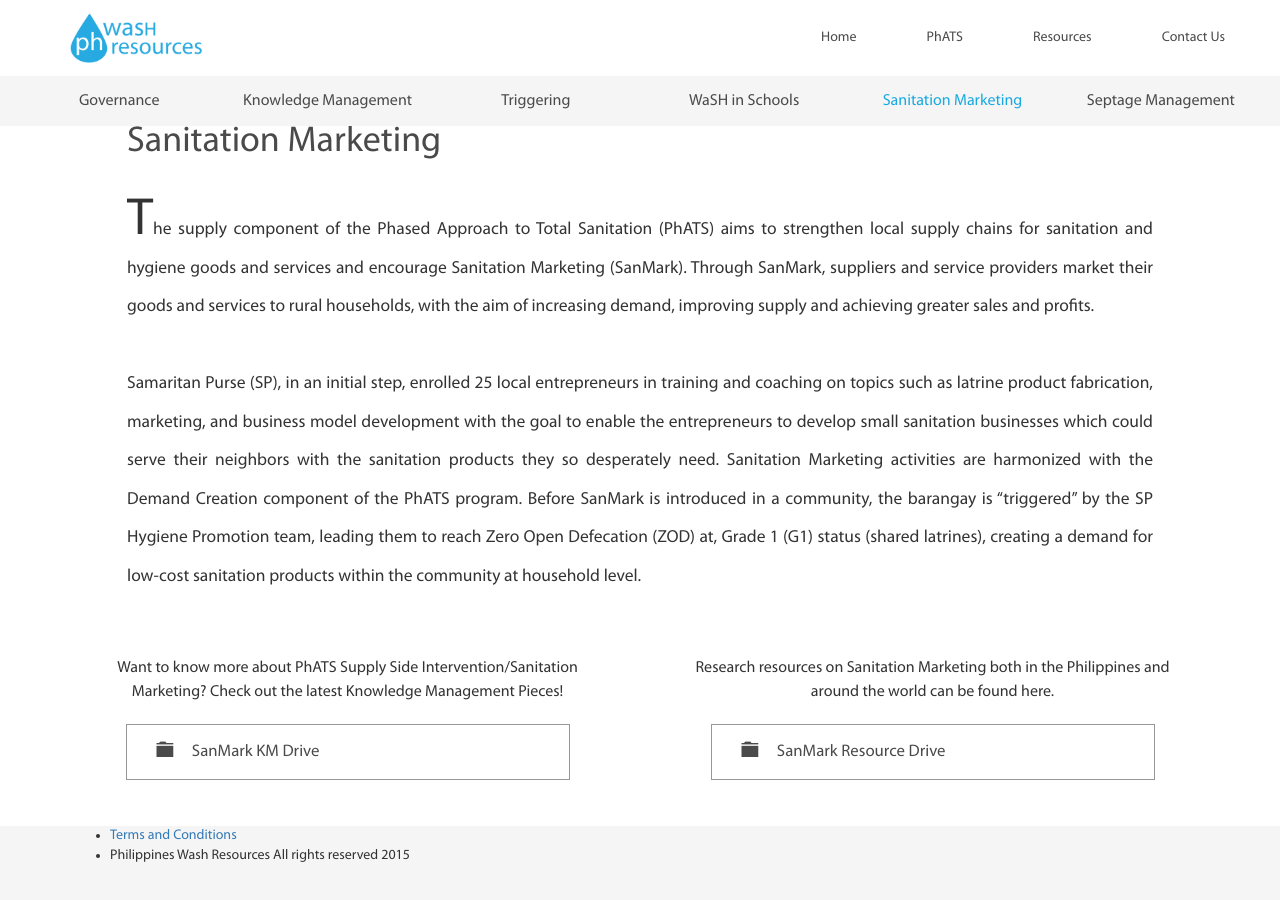
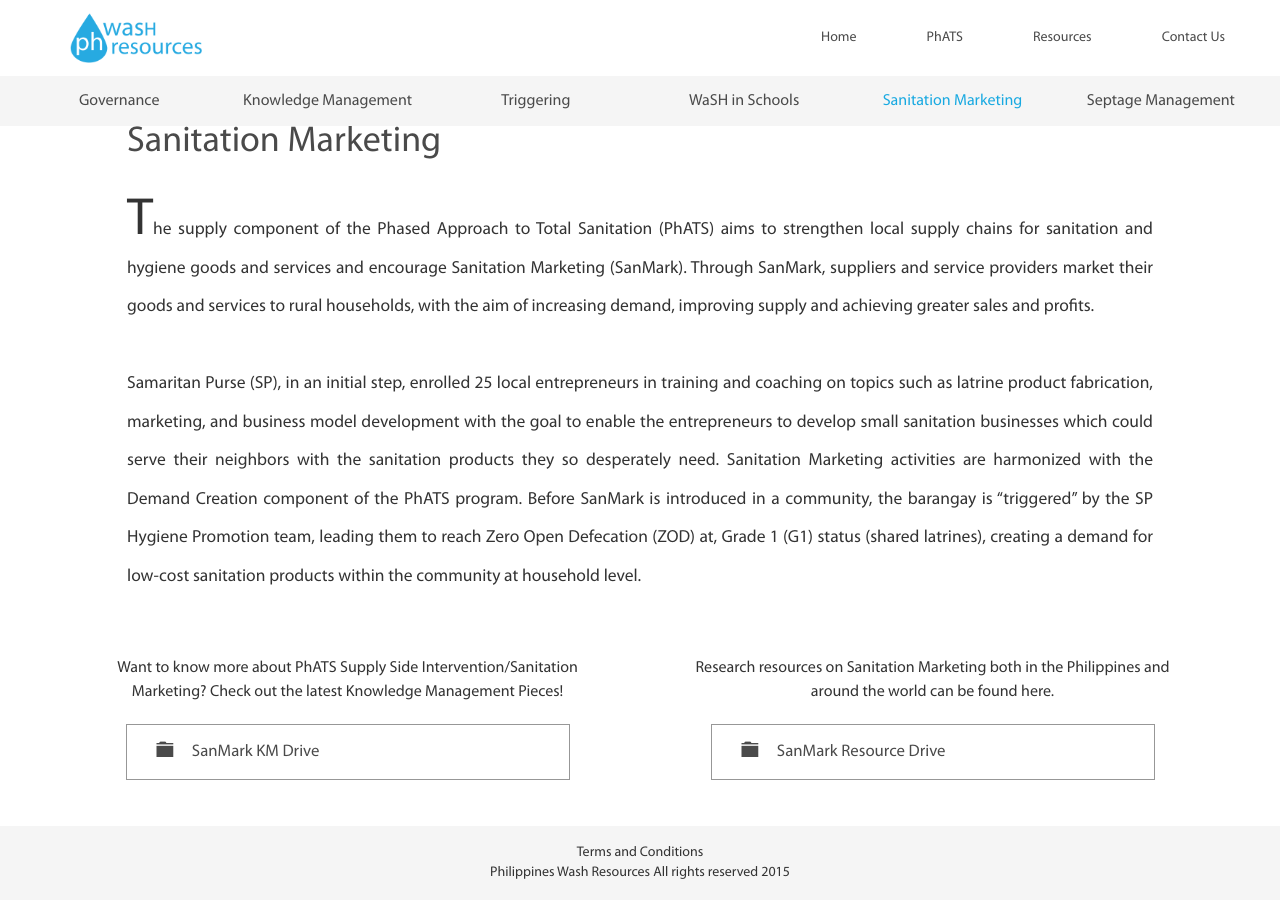
Before and after one commit to phwashresources/phwashresources.github.io, a Jekyll site: the page built from _pillars/sanitation-management.md, in a window 1280 px wide and 900 px high, scrolled down 1004 px. Built offline with Jekyll 4.4.1, drawn with Linux system fonts in a browser that asks for light colours; a style sheet for code colours, icons or effects is not loaded.

Commit message:
Update footer style

```diff
--- a/_sass/main.sass
+++ b/_sass/main.sass
@@ -141,7 +141,24 @@ nav
           color: #18a9e1
         &.active
           color: #18a9e1
-
+footer
+  .container
+    width: 100%
+    #footer-content
+      list-style: none
+      padding-left: 0
+      margin-bottom: 0
+      position: relative
+      top: 50%
+      transform: translateY(-50%)
+      text-align: center
+      -webkit-transform: translateY(-50%)
+      -moz-transform: translateY(-50%)
+      -o-transform: translateY(-50%)
+      -ms-transform: translateY(-50%)
+      a
+        text-decoration: none
+        color: #333
 @media (min-width: 1367px)
   .navbar-default
     .container
@@ -149,14 +166,6 @@ nav
       .navbar-header
         margin-left: 113px
       .navbar-nav
-        margin-right: 58px
-
-  footer
-    .container
-      width: 100%
-      .copyright
-        margin-left: 113px
-      .social-media-buttons
         margin-right: 58px
 
 @media (min-width: 992px)
```
